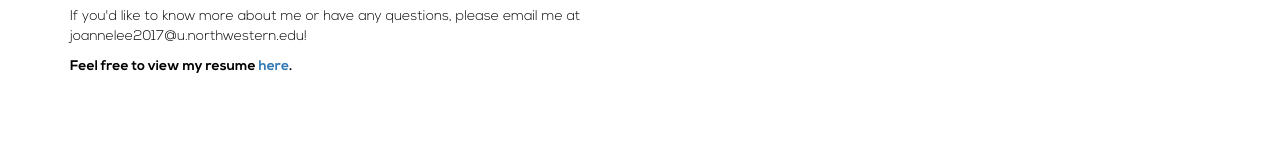
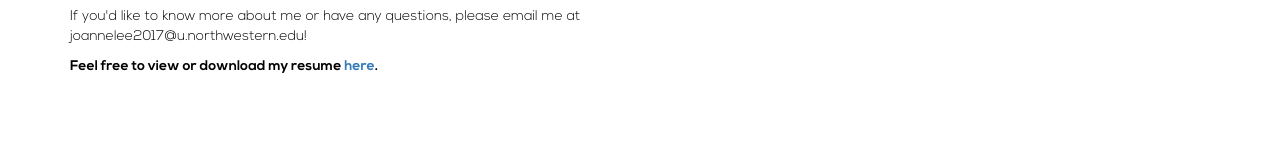
Before and after one commit to leehjoanne/leehjoanne.github.io, a plain HTML site: page index.html in a window 1280 px wide. Shown: the part 5400-5547 px from the top of the page. Drawn offline with nearby package versions, Linux system fonts and the light colour scheme.

Commit message:
resume download

```diff
--- a/index.html
+++ b/index.html
@@ -212,7 +212,7 @@
             <p>Journalism was the perfect field for me because it combined my passion of writing and my interest in interacting with people. There is no better feeling than a successful interview in which an individual chooses to open up to me and allow me to see the world through their eyes. Although I appreciate these moments I'm able to make a connection in my interviews, I strongly believe in maintaining unbiased reporting and unceasingly seeking out the truth.</p>
             <p>In my free time, I like making Pinterest crafts, binge-watching TV shows on Netflix (I'm currently watching Parks and Recreation!), stuffing my face with salty foods, hand writing letters to close friends and family and taking pictures of my adorable <a href="http://instagram.com/calliethecat_18" target="_blank">cat</a>.</p>
             <p>If you'd like to know more about me or have any questions, please email me at joannelee2017@u.northwestern.edu!</p>
-            <p class="bold">Feel free to view my resume <a id="resume" href="https://drive.google.com/file/d/0B91DnW7p1iUPNklpSjZkME5HN2M/view?usp=sharing" target="_blank">here</a>.</p>
+            <p class="bold">Feel free to view or download my resume <a id="resume" href="https://drive.google.com/file/d/0B91DnW7p1iUPNklpSjZkME5HN2M/view?usp=sharing" target="_blank">here</a>.</p>
           </div>
           <div class="col-md-4">
             <img alt="" src="img/bean.JPG">
```
